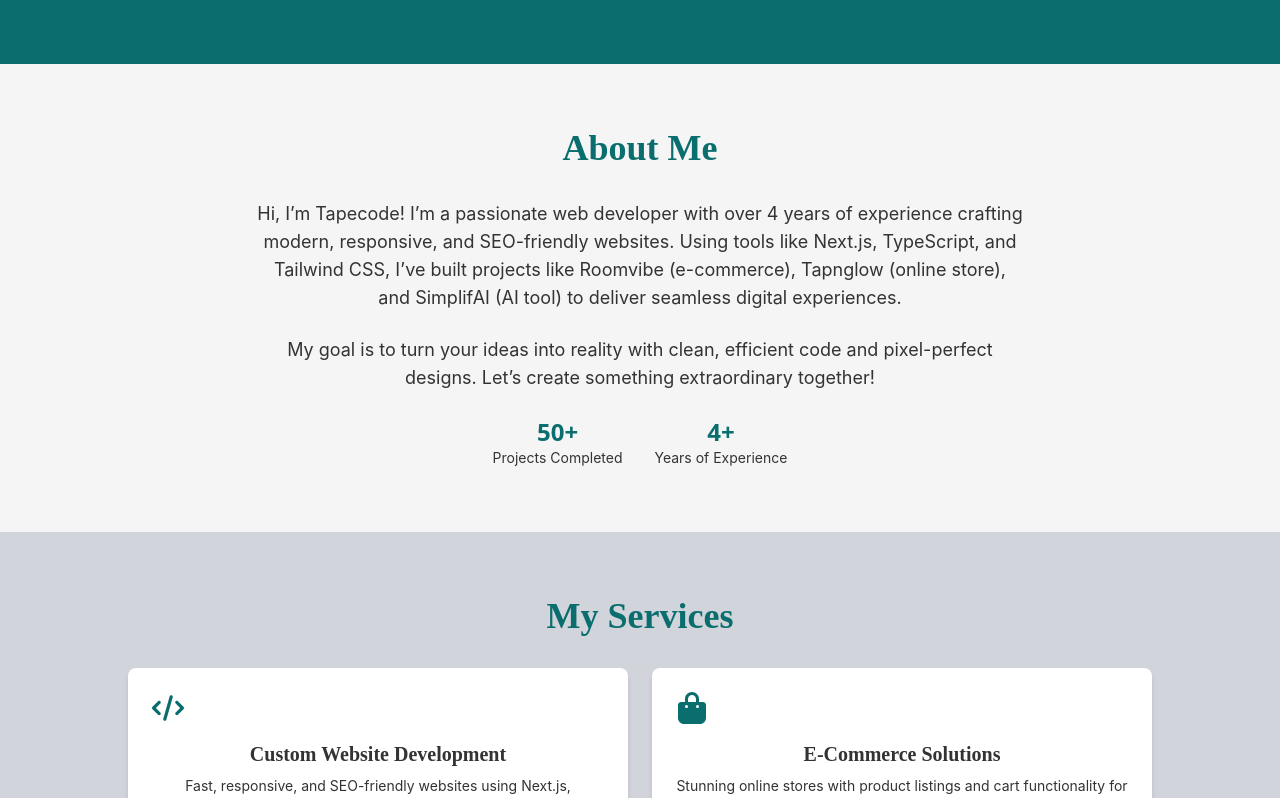
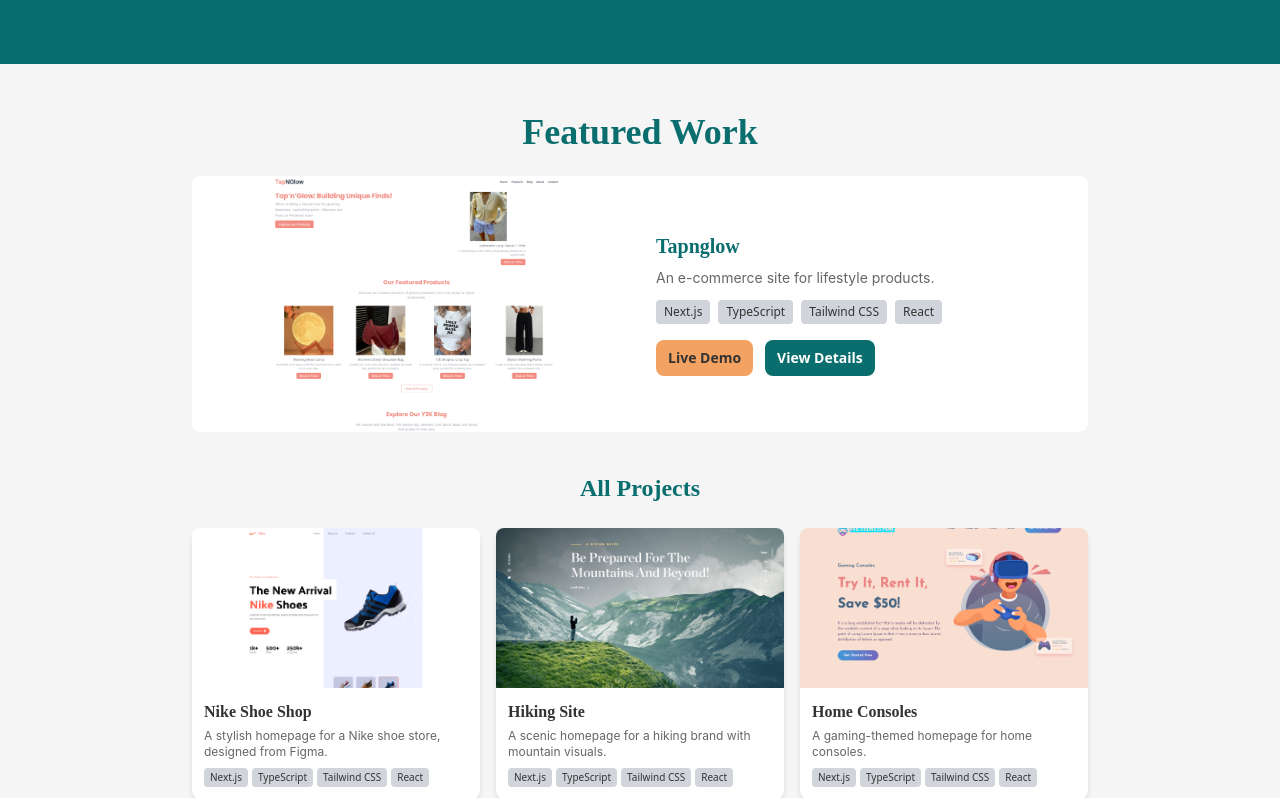
Before and after one commit to gr1shq/tapecode, a Next.js app: page / in a window 1280 px wide. Shown: the part 800-1598 px from the top of the page. Built offline with nearby package versions, Linux system fonts and the light colour scheme.

Commit message:
changed about, projects sections

```diff
--- a/app/(sections)/About.tsx
+++ b/app/(sections)/About.tsx
@@ -1,7 +1,8 @@
-// app/(sections)/About.tsx
 "use client";
 
+import Image from "next/image";
 import { motion } from "framer-motion";
+import { SiNextdotjs, SiTypescript, SiTailwindcss } from "react-icons/si";
 
 interface AboutProps {
   sectionRef: React.RefObject<HTMLElement>;
@@ -9,12 +10,12 @@ interface AboutProps {
 
 export default function About({ sectionRef }: AboutProps) {
   return (
-    <section id="about" ref={sectionRef} className="py-16 px-4 max-w-5xl mx-auto">
+    <section id="about" ref={sectionRef} className="py-12 px-4 bg-[#F5F5F5] max-w-4xl mx-auto">
       <motion.h2
-        initial={{ opacity: 0 }}
-        whileInView={{ opacity: 1 }}
+        initial={{ opacity: 0, y: 20 }}
+        whileInView={{ opacity: 1, y: 0 }}
         transition={{ duration: 0.6 }}
-        className="text-3xl md:text-4xl font-bold font-['Poppins'] text-center mb-8 text-[#0A6E6E]"
+        className="text-3xl md:text-4xl font-bold font-['Poppins'] text-center mb-6 text-[#0A6E6E]"
       >
         About Me
       </motion.h2>
@@ -24,20 +25,46 @@ export default function About({ sectionRef }: AboutProps) {
         transition={{ duration: 0.6 }}
         className="text-center max-w-3xl mx-auto"
       >
-        <p className="text-lg font-['Inter'] mb-6">
-          Hi, I’m Tapecode! I’m a passionate web developer with over 4 years of experience crafting modern, responsive, and SEO-friendly websites. Using tools like Next.js, TypeScript, and Tailwind CSS, I’ve built projects like Roomvibe (e-commerce), Tapnglow (online store), and SimplifAI (AI tool) to deliver seamless digital experiences.
+        <div className="flex justify-center mb-6">
+          <Image
+            src="/img/tapecode-logo.png"
+            alt="Tapecode avatar"
+            width={100}
+            height={100}
+            className="rounded-full border-2 border-[#0A6E6E]"
+          />
+        </div>
+        <p className="text-base font-['Inter'] mb-4 text-[#666666]">
+          Hey there, I’m Tapecode—a web developer with a knack for turning ideas into vibrant, user-friendly websites. With over 4 years of experience, I’ve honed my craft using <span className="font-bold text-[#0A6E6E]">Next.js</span>, <span className="font-bold text-[#0A6E6E]">TypeScript</span>, and <span className="font-bold text-[#0A6E6E]">Tailwind CSS</span> to build everything from sleek e-commerce platforms like <a href="https://roomvibe.vercel.app" target="_blank" rel="noopener noreferrer" className="text-[#F4A261] hover:underline">Roomvibe</a> to innovative tools like <a href="https://simplifai-ai.vercel.app" target="_blank" rel="noopener noreferrer" className="text-[#F4A261] hover:underline">SimplifAI</a>.
         </p>
-        <p className="text-lg font-['Inter'] mb-6">
-          My goal is to turn your ideas into reality with clean, efficient code and pixel-perfect designs. Let’s create something extraordinary together!
+        <p className="text-base font-['Inter'] mb-4 text-[#666666]">
+          My journey started with a curiosity for design and code, leading me to transform Figma mockups into pixel-perfect, responsive sites. I’m passionate about creating seamless experiences that not only look great but also perform flawlessly. Whether it’s optimizing load times or crafting intuitive UI, I’m all about bringing value to users and clients.
         </p>
+        <p className="text-base font-['Inter'] mb-6 text-[#666666]">
+          When I’m not coding, you’ll find me exploring new design trends or brainstorming creative solutions. Let’s collaborate to build something that stands out—your vision, my code, endless possibilities!
+        </p>
+        <div className="flex justify-center gap-6 mb-6">
+          <div className="flex items-center gap-2">
+            <SiNextdotjs className="text-[#0A6E6E] text-2xl" />
+            <span className="text-sm font-['Inter'] text-[#666666]">Next.js</span>
+          </div>
+          <div className="flex items-center gap-2">
+            <SiTypescript className="text-[#0A6E6E] text-2xl" />
+            <span className="text-sm font-['Inter'] text-[#666666]">TypeScript</span>
+          </div>
+          <div className="flex items-center gap-2">
+            <SiTailwindcss className="text-[#0A6E6E] text-2xl" />
+            <span className="text-sm font-['Inter'] text-[#666666]">Tailwind CSS</span>
+          </div>
+        </div>
         <div className="flex justify-center gap-8">
           <div>
             <p className="text-2xl font-bold text-[#0A6E6E]">50+</p>
-            <p className="text-sm font-['Inter']">Projects Completed</p>
+            <p className="text-sm font-['Inter'] text-[#666666]">Projects Completed</p>
           </div>
           <div>
             <p className="text-2xl font-bold text-[#0A6E6E]">4+</p>
-            <p className="text-sm font-['Inter']">Years of Experience</p>
+            <p className="text-sm font-['Inter'] text-[#666666]">Years of Experience</p>
           </div>
         </div>
       </motion.div>
--- a/app/(sections)/Projects.tsx
+++ b/app/(sections)/Projects.tsx
@@ -1,8 +1,11 @@
-// app/(sections)/Projects.tsx
 "use client";
 
 import Image from "next/image";
 import { motion } from "framer-motion";
+import { useState } from "react";
+import { Swiper, SwiperSlide } from "swiper/react";
+import { Autoplay } from "swiper/modules";
+import "swiper/css";
 import projects from "../../data/projects.json";
 
 interface Project {
@@ -23,46 +26,171 @@ interface ProjectsProps {
 }
 
 export default function Projects({ sectionRef, setSelectedProject }: ProjectsProps) {
+  const [hoveredProject, setHoveredProject] = useState<number | null>(null);
+
+  // Feature the last 5 projects
+  const featuredProjects = projects.slice(-5);
+  const allProjects = projects;
+
   return (
-    <section id="projects" ref={sectionRef} className="py-16 px-4 max-w-5xl mx-auto">
+    <section
+      id="projects"
+      ref={sectionRef}
+      className="py-12 px-4 bg-[#F5F5F5] text-[#333333]"
+    >
       <motion.h2
+        initial={{ opacity: 0, y: 20 }}
+        whileInView={{ opacity: 1, y: 0 }}
+        transition={{ duration: 0.6 }}
+        className="text-3xl md:text-4xl font-bold font-['Poppins'] text-center mb-6 text-[#0A6E6E]"
+      >
+        Featured Work
+      </motion.h2>
+      <motion.div
+        initial={{ opacity: 0 }}
+        whileInView={{ opacity: 1 }}
+        transition={{ duration: 0.8 }}
+        className="max-w-4xl mx-auto mb-10"
+      >
+        {featuredProjects.length > 0 ? (
+          <Swiper
+            modules={[Autoplay]}
+            spaceBetween={20}
+            slidesPerView={1}
+            autoplay={{ delay: 5000, disableOnInteraction: false }}
+            className="rounded-lg"
+          >
+            {featuredProjects.map((project, index) => (
+              <SwiperSlide key={index}>
+                <div className="flex flex-col md:flex-row items-center bg-white rounded-lg shadow-md overflow-hidden">
+                  <div className="md:w-1/2">
+                    <Image
+                      src={project.heroImage}
+                      alt={project.title}
+                      width={400}
+                      height={300}
+                      quality={75}
+                      className="w-full h-48 md:h-64 object-cover"
+                      onError={() => console.error(`Failed to load image: ${project.heroImage}`)}
+                    />
+                  </div>
+                  <div className="md:w-1/2 p-4">
+                    <h3 className="text-xl font-bold font-['Poppins'] text-[#0A6E6E]">
+                      {project.title}
+                    </h3>
+                    <p className="mt-2 text-sm font-['Inter'] text-[#666666]">
+                      {project.shortDescription}
+                    </p>
+                    <div className="flex flex-wrap gap-2 mt-3">
+                      {project.tech.map((tech, i) => (
+                        <span
+                          key={i}
+                          className="bg-[#D1D5DB] text-[#333333] text-xs px-2 py-1 rounded"
+                        >
+                          {tech}
+                        </span>
+                      ))}
+                    </div>
+                    <div className="mt-4 flex gap-3">
+                      {project.liveLink && (
+                        <a
+                          href={project.liveLink}
+                          target="_blank"
+                          rel="noopener noreferrer"
+                          className="bg-[#F4A261] text-[#333333] font-bold px-3 py-2 text-sm rounded-lg hover:bg-[#E76F51] transition-all"
+                        >
+                          Live Demo
+                        </a>
+                      )}
+                      <button
+                        onClick={() => setSelectedProject(project)}
+                        className="bg-[#0A6E6E] text-white font-bold px-3 py-2 text-sm rounded-lg hover:bg-[#085353] transition-all"
+                      >
+                        View Details
+                      </button>
+                    </div>
+                  </div>
+                </div>
+              </SwiperSlide>
+            ))}
+          </Swiper>
+        ) : (
+          <p className="text-center text-[#666666] font-['Inter']">
+            No featured projects available.
+          </p>
+        )}
+      </motion.div>
+
+      {/* All Projects Grid */}
+      <motion.h3
         initial={{ opacity: 0 }}
         whileInView={{ opacity: 1 }}
         transition={{ duration: 0.6 }}
-        className="text-3xl md:text-4xl font-bold font-['Poppins'] text-center mb-8 text-[#0A6E6E]"
+        className="text-2xl font-semibold font-['Poppins'] text-center mb-6 text-[#0A6E6E]"
       >
-        My Projects
-      </motion.h2>
-      <div className="grid grid-cols-1 sm:grid-cols-2 lg:grid-cols-3 gap-6">
-        {projects.map((project: Project, index) => (
+        All Projects
+      </motion.h3>
+      <div className="grid grid-cols-1 sm:grid-cols-2 lg:grid-cols-3 gap-4 max-w-4xl mx-auto">
+        {allProjects.length > 0 ? (
+          allProjects.map((project: Project, index: number) => (
             <motion.div
               key={index}
               initial={{ opacity: 0, y: 20 }}
               whileInView={{ opacity: 1, y: 0 }}
               transition={{ duration: 0.6, delay: index * 0.2 }}
-            className="bg-white rounded-lg shadow-md overflow-hidden cursor-pointer"
+              className="relative bg-white rounded-lg shadow-md overflow-hidden cursor-pointer"
+              onMouseEnter={() => setHoveredProject(index)}
+              onMouseLeave={() => setHoveredProject(null)}
               onClick={() => setSelectedProject(project)}
             >
               <Image
                 src={project.heroImage}
                 alt={project.title}
-              width={400}
+                width={300}
                 height={200}
-              className="w-full h-48 object-cover"
+                quality={75}
+                className="w-full h-40 object-cover"
+                onError={() => console.error(`Failed to load image: ${project.heroImage}`)}
               />
-            <div className="p-4">
-              <h3 className="text-xl font-semibold font-['Poppins']">{project.title}</h3>
-              <p className="text-sm font-['Inter'] mt-2">{project.shortDescription}</p>
-              <div className="flex flex-wrap gap-2 mt-2">
+              <div className="p-3">
+                <h3 className="text-base font-semibold font-['Poppins']">
+                  {project.title}
+                </h3>
+                <p className="text-xs font-['Inter'] mt-1 text-[#666666]">
+                  {project.shortDescription}
+                </p>
+                <div className="flex flex-wrap gap-1 mt-2">
                   {project.tech.map((tech, i) => (
-                  <span key={i} className="bg-[#D1D5DB] text-[#333333] text-xs px-2 py-1 rounded">
+                    <span
+                      key={i}
+                      className="bg-[#D1D5DB] text-[#333333] text-[10px] px-1.5 py-0.5 rounded"
+                    >
                       {tech}
                     </span>
                   ))}
                 </div>
               </div>
+              {hoveredProject === index && (
+                <motion.div
+                  initial={{ opacity: 0 }}
+                  animate={{ opacity: 1 }}
+                  className="absolute inset-0 bg-[#0A6E6E]/80 flex items-center justify-center"
+                >
+                  <button
+                    className="bg-white text-[#0A6E6E] font-bold px-3 py-1.5 text-sm rounded-lg"
+                    onClick={() => setSelectedProject(project)}
+                  >
+                    View Details
+                  </button>
                 </motion.div>
-        ))}
+              )}
+            </motion.div>
+          ))
+        ) : (
+          <p className="text-center text-[#666666] font-['Inter']">
+            No projects available.
+          </p>
+        )}
       </div>
     </section>
   );
--- a/app/page.tsx
+++ b/app/page.tsx
@@ -49,14 +49,14 @@ export default function Home() {
         projectsRef={projectsRef}
         contactRef={contactRef}
       />
+      <Projects sectionRef={projectsRef} setSelectedProject={setSelectedProject} />
+      <ProjectModal project={selectedProject} closeModal={() => setSelectedProject(null)} />
       <About sectionRef={aboutRef} />
       <Services
         sectionRef={servicesRef}
         scrollToContact={() => scrollToSection(contactRef)}
       />
       <Skills />
-      <Projects sectionRef={projectsRef} setSelectedProject={setSelectedProject} />
-      <ProjectModal project={selectedProject} closeModal={() => setSelectedProject(null)} />
       <Contact sectionRef={contactRef} />
       <Footer
         scrollToSection={scrollToSection}
```
Lines whose indentation alone changed are shown as unchanged.
